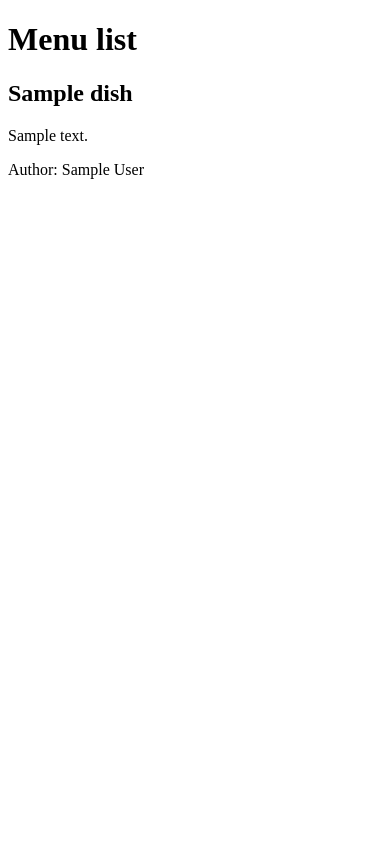
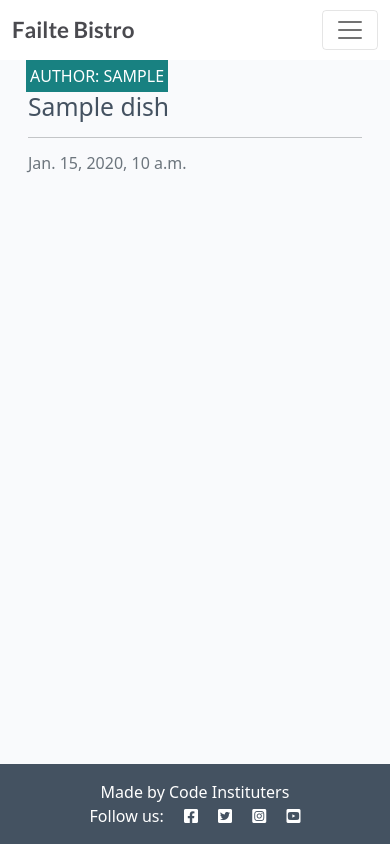
Before and after one commit to gbroder24/django-the-failte-bistro, a Django app: template menu/templates/menu/menu_list.html in a window 390 px wide. Run offline with Django 4.2, Linux system fonts and the light colour scheme; tables that the repository leaves empty hold one stand-in row (values such as "Sample post"); the template is opened without the code that fills it: values that come from a table or form of the project are taken from there, most other values are stand-ins (such as "Sample title", 1, 10 or a date in 2020).

Commit message:
Create base and menu template

```diff
--- a/failte_bistro/settings.py
+++ b/failte_bistro/settings.py
@@ -18,6 +18,7 @@ if os.path.isfile('env.py'):
 
 # Build paths inside the project like this: BASE_DIR / 'subdir'.
 BASE_DIR = Path(__file__).resolve().parent.parent
+TEMPLATES_DIR = os.path.join(BASE_DIR, 'templates')
 
 
 # Quick-start development settings - unsuitable for production
@@ -65,7 +66,7 @@ ROOT_URLCONF = 'failte_bistro.urls'
 TEMPLATES = [
     {
         'BACKEND': 'django.template.backends.django.DjangoTemplates',
-        'DIRS': [],
+        'DIRS': [TEMPLATES_DIR],
         'APP_DIRS': True,
         'OPTIONS': {
             'context_processors': [
@@ -135,6 +136,7 @@ USE_TZ = True
 # https://docs.djangoproject.com/en/4.2/howto/static-files/
 
 STATIC_URL = 'static/'
+STATICFILES_DIRS = [os.path.join(BASE_DIR, 'static'), ]
 
 # Default primary key field type
 # https://docs.djangoproject.com/en/4.2/ref/settings/#default-auto-field
--- a/failte_bistro/urls.py
+++ b/failte_bistro/urls.py
@@ -27,7 +27,7 @@ urlpatterns = [
     path('booking/', booking_views.booking_failte_bistro, name='booking'),
     path('home/', index_views.index, name='index'),
     path('summernote/', include('django_summernote.urls')),
-    path('', include('menu.urls'), name='menu-urls'),
+    path('failtebistro/', include('menu.urls'), name='menu-urls'),
     # path('menu/', menu_views.menu_failte_bistro, name='menu'),
 
 ]
--- a/menu/admin.py
+++ b/menu/admin.py
@@ -6,9 +6,9 @@ from .models import Dish, Comment
 @admin.register(Dish)
 class MenuAdmin(SummernoteModelAdmin):
 
-    list_display = ('dish_title', 'slug', 'status')
-    search_fields = ['title']
-    list_filter = ('status',)
+    list_display = ('dish_title', 'slug', 'status', 'posted_on')
+    search_fields = ['title', 'content']
+    list_filter = ('status', 'posted_on')
     prepopulated_fields = {'slug': ('dish_title',)}
     summernote_fields = ('content',)
 
--- a/menu/templates/menu/menu_list.html
+++ b/menu/templates/menu/menu_list.html
@@ -1,20 +1,52 @@
-<!DOCTYPE html>
-<html lang="en">
+{% extends "base.html" %}
 
-<head>
-    <meta charset="UTF-8">
-    <meta http-equiv="X-UA-Compatible" content="IE=edge">
-    <meta name="viewport" content="width=device-width, initial-scale=1.0">
-    <title>Views Part 1</title>
-</head>
+{% block content %}
 
-<body>
-    <h1>Menu list</h1>
-    {% for dish in menu_list %}
-    <h2>{{dish.dish_title}}</h2>
-    <p>{{dish.excerpt}}</p>
-    <p>Author: {{dish.author}}</p>
-    {% endfor %}
-</body>
+<!-- index.html content starts here -->
+<div class="container-fluid">
+    <div class="row">
 
-</html>
+        <!-- Blog Entries Column -->
+        <div class="col-12 mt-3 left">
+            <div class="row">
+                {% for dish in dish_list %}
+                <div class="col-md-4">
+                    <div class="card mb-4">
+                        <div class="card-body">
+                            <div class="image-container">
+                                <div class="image-flash">
+                                    <p class="author">Author: {{ dish.author }}</p>
+                                </div>
+                            </div>
+                            <a href="#" class="post-link">
+                                <h2 class="card-title">{{ dish.dish_title }}</h2>
+                            </a>
+
+                            <hr />
+                            <p class="card-text text-muted h6">{{ dish.posted_on}}
+                            </p>
+                        </div>
+                    </div>
+                </div>
+                {% if forloop.counter|divisibleby:3 %}
+            </div>
+            <div class="row">
+                {% endif %}
+                {% endfor %}
+
+            </div>
+        </div>
+    </div>
+    {% if is_paginated %}
+    <nav aria-label="Page navigation">
+        <ul class="pagination justify-content-center">
+            {% if page_obj.has_next %}
+            <li><a href="?page={{ page_obj.next_page_number }}" class="page-link"> NEXT &raquo;</a></li>
+            {% endif %}
+        </ul>
+    </nav>
+    {% endif %}
+</div>
+
+<!-- index.html content ends here -->
+{% endblock %}
--- a/menu/urls.py
+++ b/menu/urls.py
@@ -2,5 +2,5 @@ from . import views
 from django.urls import path
 
 urlpatterns = [
-    path('', views.MenuList.as_view(), name='menu'),
+    path('menu/', views.MenuList.as_view(), name='menu'),
 ]
--- a/menu/views.py
+++ b/menu/views.py
@@ -5,4 +5,5 @@ from .models import Dish
 # Create your views here.
 class MenuList(generic.ListView):
     queryset = Dish.objects.filter(status=1)
-    template_name = "menu_list.html"
+    template_name = "menu/menu_list.html"
+    paginate_by = 6
--- /dev/null
+++ b/static/css/style.css
@@ -0,0 +1,161 @@
+body {
+    background-color: #F9FAFC;
+}
+
+.brand {
+    font-family: Lato, sans-serif;
+    font-size: 1.4rem;
+    font-weight: 700;
+    color: #4A4A4F;
+}
+
+.red-o {
+    color: #E84610;
+}
+
+.thin {
+    font-weight: 300;
+}
+
+.light-bg {
+    background-color: #fff;
+}
+
+.dark-bg {
+    background-color: #445261;
+}
+
+.main-bg {
+    background-color: #F9FAFC;
+}
+
+.card {
+    border: none;
+    background-color: transparent;
+}
+
+.image-container {
+    position: relative;
+}
+
+.image-flash {
+    position: absolute;
+    bottom: 5%;
+    min-width: 30%;
+    left: -2px;
+    background-color: #188181;
+}
+
+.scale {
+    width: 100%;
+    height: auto;
+}
+
+.author {
+    color: white;
+    margin: 4px;
+    text-transform: uppercase;
+}
+
+.masthead {
+    margin-top: 10px;
+    overflow: hidden;
+    position: relative;
+    display: inline-block;
+    height: 33vh;
+    width: 100%;
+}
+
+.masthead-text {
+    background-color: #445261;
+    color: white;
+    position: relative;
+}
+
+.masthead-image {
+    position: relative;
+    overflow: hidden;
+}
+
+.masthead-image:after {
+    content: "";
+    position: absolute;
+    top: 0;
+    right: 90%;
+    height: 100%;
+    width: 150%;
+    background: #445261;
+    -webkit-transform: skew(15deg);
+    -moz-transform: skew(15deg);
+    transform: skew(15deg);
+    z-index: 100;
+}
+
+.post-link {
+    text-decoration: none;
+    color: #445261;
+}
+
+.post-link:hover,
+.page-link {
+    color: #E84610;
+}
+
+.post-title {
+    margin-top: 10%;
+    margin-left: 5%;
+}
+
+.post-subtitle {
+    margin-left: 5%;
+    color: lightgray;
+}
+
+.btn-signup,
+.btn-edit {
+    background-color: #188181;
+    color: #fff;
+}
+
+.btn-signup:hover,
+.btn-signup:active {
+    background-color: #fff;
+    color: #23BBBB;
+}
+
+.link {
+    color: #23BBBB;
+    text-decoration: none;
+}
+
+.link:hover,
+.link:active {
+    color: #445261;
+    text-decoration: underline;
+}
+
+.btn-like {
+    color: #E84610;
+    border: none;
+    background: transparent;
+}
+
+.btn-delete {
+    color: #fff;
+    background: #E84610;
+}
+
+.btn-like:hover,
+.btn-like:active {
+    color: #E84610;
+    background: transparent;
+    border: none;
+}
+
+.faded {
+    color: rgb(172, 175, 175);
+}
+
+.approval {
+    color: rgb(222, 146, 168);
+}
--- /dev/null
+++ b/templates/base.html
@@ -0,0 +1,77 @@
+{% load static %}
+
+{% url 'menu' as menu_url %}
+
+<!DOCTYPE html>
+<html class="h-100" lang="en">
+
+<head>
+    <title>Failte Bistro</title>
+    <meta name="viewport" content="width=device-width, initial-scale=1" />
+
+    <!-- Google Fonts CSS -->
+    <link rel="preconnect" href="https://fonts.gstatic.com">
+    <link href="https://fonts.googleapis.com/css2?family=Roboto:wght@300&display=swap" rel="stylesheet">
+    <link href="https://fonts.googleapis.com/css2?family=Lato:wght@300;700&display=swap" rel="stylesheet">
+
+    <!-- Font Awesome CSS -->
+    <link rel="stylesheet" href="https://cdnjs.cloudflare.com/ajax/libs/font-awesome/5.15.3/css/all.min.css">
+
+    <!-- Bootstrap CSS -->
+    <link href="https://cdn.jsdelivr.net/npm/bootstrap@5.0.1/dist/css/bootstrap.min.css" rel="stylesheet"
+        integrity="sha384-+0n0xVW2eSR5OomGNYDnhzAbDsOXxcvSN1TPprVMTNDbiYZCxYbOOl7+AMvyTG2x" crossorigin="anonymous">
+
+    <!-- Custom CSS -->
+    <link rel="stylesheet" href="{% static 'css/style.css' %}">
+
+</head>
+
+<body class="d-flex flex-column h-100 main-bg">
+
+    <!-- Navigation -->
+    <nav class="navbar navbar-expand-lg navbar-light bg-white">
+        <div class="container-fluid">
+            <a class="navbar-brand" href="{% url 'menu' %}"><span class="brand">Failte Bistro</span></span></a>
+            <button class="navbar-toggler" type="button" data-bs-toggle="collapse" data-bs-target="#navbarText"
+                aria-controls="navbarText" aria-expanded="false" aria-label="Toggle navigation">
+                <span class="navbar-toggler-icon"></span>
+            </button>
+            <div class="collapse navbar-collapse" id="navbarText">
+                <ul class="navbar-nav me-auto mb-2 mb-lg-0">
+                    <li class="nav-item">
+                        <a class="nav-link {% if request.path == menu_url %}active{% endif %}" aria-current="page"
+                            href="#">Menu</a>
+                    </li>
+
+                </ul>
+                <span class="navbar-text text-muted">
+                    adventures of a software developer
+                </span>
+            </div>
+        </div>
+    </nav>
+
+    <main class="flex-shrink-0 main-bg">
+
+        {% block content %}
+        <!-- Content Goes here -->
+        {% endblock content %}
+
+    </main>
+
+    <!-- Footer -->
+    <footer class="footer mt-auto py-3 dark-bg">
+        <p class="m-0 text-center text-white">Made by Code Instituters</p>
+        <p class="m-0 text-center text-white">Follow us: <i class="fab fa-facebook-square ms-3"></i>
+            <i class="fab fa-twitter-square ms-3"></i>
+            <i class="fab fa-instagram-square ms-3"></i>
+            <i class="fab fa-youtube-square ms-3"></i>
+        </p>
+    </footer>
+
+    <script src="https://cdn.jsdelivr.net/npm/bootstrap@5.0.1/dist/js/bootstrap.bundle.min.js"
+        integrity="sha384-gtEjrD/SeCtmISkJkNUaaKMoLD0//ElJ19smozuHV6z3Iehds+3Ulb9Bn9Plx0x4" crossorigin="anonymous">
+        </script>
+</body>
+
+</html>
```
Also changed, not shown: 1 other file.
